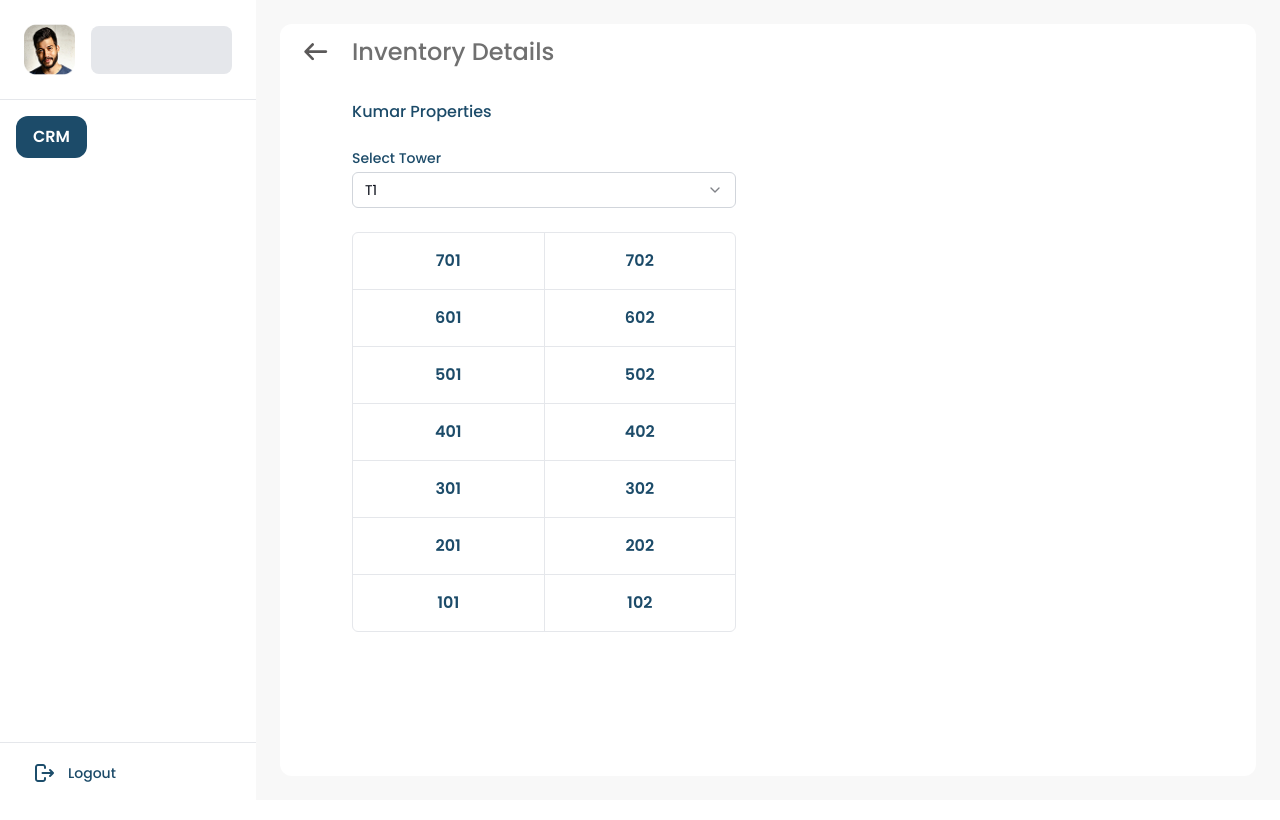
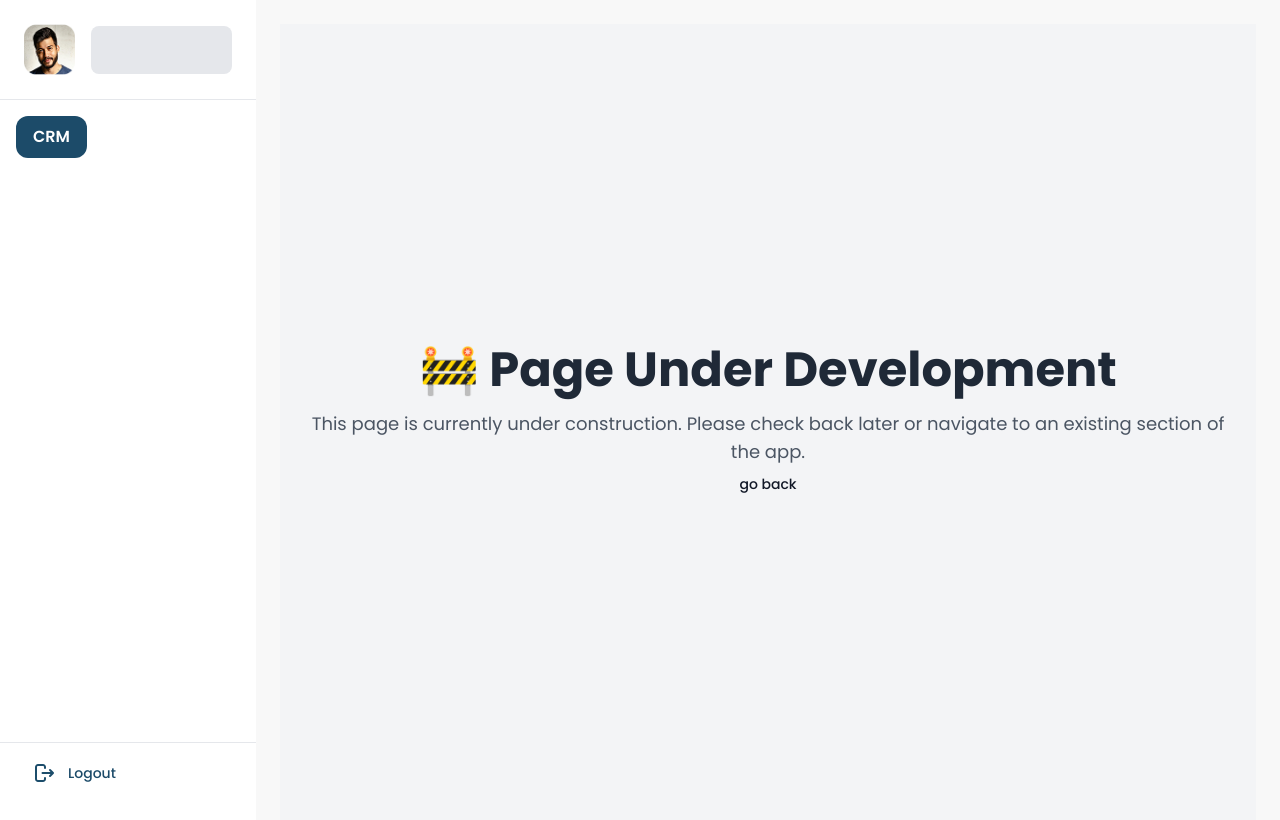
Before and after one commit to anandnarwade7/CRM-Frontend, a React (Vite) app: page /app/inventory-details in a window 1280 px wide. Shown: the top 820 px of the page. Built offline with nearby package versions, Linux system fonts and the light colour scheme; sample sign-in values are in the browser's storage.

Commit message:
Integrate the Inventory API

```diff
--- a/src/App.jsx
+++ b/src/App.jsx
@@ -140,7 +140,7 @@ const router = createBrowserRouter([
             element: <CreateInventoryDetails />,
           },
           {
-            path: "/app/inventory-details",
+            path: "/app/inventory-details/:projectId",
             element: <InventoryDetails />,
           },
           {
--- a/src/components/custom/Projects/FlatDetailsDialog.jsx
+++ b/src/components/custom/Projects/FlatDetailsDialog.jsx
@@ -11,6 +11,8 @@ import { RadioGroup, RadioGroupItem } from "../../ui/radio-group";
 import { Button } from "../../ui/button";
 
 const FlatDetailsDialog = ({ unit }) => {
+  console.log("Selected ID", unit);
+
   const statusOptions = [
     { label: "Available", color: "bg-green-500", value: "available" },
     { label: "UN-Available", color: "bg-[#FF6F00]", value: "unavailable" },
@@ -22,7 +24,7 @@ const FlatDetailsDialog = ({ unit }) => {
   return (
     <DialogContent>
       <DialogHeader>
-        <DialogTitle>T1 {unit}</DialogTitle>
+        <DialogTitle>{unit?.flatNumber}</DialogTitle>
       </DialogHeader>
       <div>
         <Label className="text-main-text font-semibold">Area</Label>
--- a/src/components/custom/Projects/ProjectTableContainer.jsx
+++ b/src/components/custom/Projects/ProjectTableContainer.jsx
@@ -1,64 +1,31 @@
-import { useMemo } from "react";
+import { useMemo, useState } from "react";
 import ProjectTable from "./ProjectTable";
 import { Button } from "../../ui/button";
 import { Link } from "../../../assets";
 import { useNavigate } from "react-router";
 import Table from "../Table";
+import { useGetProjects } from "../../../hooks/Projects/useGetProjects";
+import TablePagination from "../TablePagination/TablePagination";
 
 const ProjectTableContainer = () => {
   const navigate = useNavigate();
-  const sampleData = [
-    {
-      id: 1,
-      name: "Kumar Properties",
-      address: "Pune",
-      totalTowers: 2,
-      totalFloors: 2,
-    },
-    {
-      id: 2,
-      name: "Kumar Properties",
-      address: "Pune",
-      totalTowers: 2,
-      totalFloors: 2,
-    },
-    {
-      id: 3,
-      name: "Kumar Properties",
-      address: "Pune",
-      totalTowers: 2,
-      totalFloors: 2,
-    },
-    {
-      id: 4,
-      name: "Kumar Properties",
-      address: "Pune",
-      totalTowers: 2,
-      totalFloors: 2,
-    },
-    {
-      id: 5,
-      name: "Kumar Properties",
-      address: "Pune",
-      totalTowers: 2,
-      totalFloors: 2,
-    },
-  ];
+  const [page, setPage] = useState(1);
+  const { projectData, totalPages, isLoading, error } = useGetProjects(page);
 
   const columns = [
     // { accessorKey: "id", header: "ID" },
-    { accessorKey: "name", header: "Property Name" },
+    { accessorKey: "propertyName", header: "Property Name" },
     { accessorKey: "address", header: "Address" },
     { accessorKey: "totalTowers", header: "Total Towers" },
     { accessorKey: "totalFloors", header: "Total Floors" },
     {
       header: "Inventory",
-      cell: () => (
+      cell: ({ row }) => (
         <Button
           size="icon"
           className="bg-main-secondary rounded-xl shadow-none"
           onClick={() => {
-            navigate("/app/inventory-details");
+            navigate(`/app/inventory-details/${row?.original?.id}`);
           }}
         >
           <img src={Link} alt="Link" />
@@ -67,10 +34,15 @@ const ProjectTableContainer = () => {
     },
   ];
 
+  if (isLoading) {
+    return <p>Loading....</p>;
+  }
+
   return (
     <div className="my-4">
       {/* <ProjectTable data={sampleData} columns={columns} /> */}
-      <Table data={sampleData} columns={columns} />
+      <Table data={projectData} columns={columns} />
+      <TablePagination totalPages={totalPages} page={page} setPage={setPage} />
     </div>
   );
 };
--- a/src/components/ui/toast.jsx
+++ b/src/components/ui/toast.jsx
@@ -26,6 +26,7 @@ const toastVariants = cva(
         default: "border bg-background text-foreground",
         destructive:
           "destructive group border-destructive bg-destructive text-destructive-foreground",
+        info:"bg-blue-100 text-black border-blue-300"
       },
     },
     defaultVariants: {
--- /dev/null
+++ b/src/hooks/Projects/useGetFlatsDetails.js
@@ -0,0 +1,16 @@
+import { useQuery } from "@tanstack/react-query";
+import { getFlatsDetails } from "../../services/Project/projectservice";
+
+export const useGetFlatsDetails = (towerId) => {
+  const { data, isLoading, error } = useQuery({
+    queryKey: ["flatsDetails", towerId],
+    queryFn: () => getFlatsDetails(towerId),
+    enabled: !!towerId,
+  });
+
+  return {
+    data,
+    isLoading,
+    error,
+  };
+};
--- /dev/null
+++ b/src/hooks/Projects/useGetProjects.js
@@ -0,0 +1,16 @@
+import { useQuery } from "@tanstack/react-query";
+import { getProjects } from "../../services/Project/projectservice";
+
+export const useGetProjects = (page) => {
+  const { data, isLoading, error } = useQuery({
+    queryKey: ["projects", page],
+    queryFn: () => getProjects(page),
+  });
+
+  return {
+    projectData: data?.content || [],
+    totalPages: data?.totalPages || 1,
+    isLoading,
+    error,
+  };
+};
--- /dev/null
+++ b/src/hooks/Projects/useGetTowerDetails.js
@@ -0,0 +1,15 @@
+import { useQuery } from "@tanstack/react-query";
+import { getTowerDetails } from "../../services/Project/projectservice";
+
+export const useGetTowerDetails = (projectId) => {
+  const { data, isLoading, error } = useQuery({
+    queryKey: ["towerDetails"],
+    queryFn: () => getTowerDetails(projectId),
+  });
+
+  return {
+    data,
+    isLoading,
+    error,
+  };
+};
--- a/src/pages/Projects/InventoryDetails.jsx
+++ b/src/pages/Projects/InventoryDetails.jsx
@@ -1,5 +1,5 @@
 import { Back } from "../../assets";
-import { Link } from "react-router";
+import { Link, useParams } from "react-router";
 import { Label } from "../../components/ui/label";
 import {
   Select,
@@ -11,18 +11,38 @@ import {
 import { Dialog, DialogTrigger } from "../../components/ui/dialog";
 import { useState } from "react";
 import FlatDetailsDialog from "../../components/custom/Projects/FlatDetailsDialog";
+import { useGetTowerDetails } from "../../hooks/Projects/useGetTowerDetails";
+import { Loader2 } from "lucide-react";
+import { useGetFlatsDetails } from "../../hooks/Projects/useGetFlatsDetails";
 
 const InventoryDetails = () => {
+  const { projectId } = useParams();
+  const [selectedTowerId, setSelectedTowerId] = useState(null);
   const [selectedUnit, setSelectedUnit] = useState(null);
-  const units = [
-    ["701", "702"],
-    ["601", "602"],
-    ["501", "502"],
-    ["401", "402"],
-    ["301", "302"],
-    ["201", "202"],
-    ["101", "102"],
-  ];
+
+  const {
+    data: towerSelectData,
+    isLoading: towerSelectLoading,
+    error: towerSelectError,
+  } = useGetTowerDetails(projectId);
+
+  const {
+    data: flatsData,
+    isLoading: isFlatsLoading,
+    error: flatsError,
+  } = useGetFlatsDetails(selectedTowerId);
+
+  console.log("Flats Details", flatsData);
+
+  // const units = [
+  //   ["701", "702"],
+  //   ["601", "602"],
+  //   ["501", "502"],
+  //   ["401", "402"],
+  //   ["301", "302"],
+  //   ["201", "202"],
+  //   ["101", "102"],
+  // ];
   return (
     <section className="w-full h-full rounded-xl bg-white px-6 py-3">
       {/* Inventory Details Header */}
@@ -36,6 +56,9 @@ const InventoryDetails = () => {
       {/* Main Section */}
       <div className="mx-12">
         <p className="text-main-text font-medium">Kumar Properties</p>
+        {towerSelectLoading ? (
+          <Loader2 className="animate-spin" size={24} />
+        ) : (
           <div className="my-6 w-full max-w-sm">
             <Label
               htmlFor="tower"
@@ -43,39 +66,50 @@ const InventoryDetails = () => {
             >
               Select Tower
             </Label>
-          <Select defaultValue="T1">
+            <Select onValueChange={setSelectedTowerId}>
               <SelectTrigger className="w-full border-gray-300 shadow-none">
                 <SelectValue placeholder="Select tower" />
               </SelectTrigger>
               <SelectContent>
-              <SelectItem value="T1">T1</SelectItem>
-              <SelectItem value="T2">T2</SelectItem>
-              <SelectItem value="T3">T3</SelectItem>
+                {towerSelectData?.map((tower) => (
+                  <SelectItem key={tower?.id} value={tower?.id}>
+                    {tower?.towerName}
+                  </SelectItem>
+                ))}
               </SelectContent>
             </Select>
           </div>
+        )}
 
         {/* Units Grid */}
         <Dialog>
+          {isFlatsLoading ? (
+            <Loader2 className="animate-spin" size={24} />
+          ) : (
+            flatsData?.length > 0 && (
               <div className="border rounded-md overflow-hidden w-full max-w-sm">
-            {units?.map((row, rowIndex) => (
-              <div key={rowIndex} className="flex">
+                {flatsData?.map((row, rowIndex) => (
+                  <div key={row?.flatNumber} className="flex">
                     {row?.map((unit, colIndex) => (
                       <DialogTrigger key={`${rowIndex}-${colIndex}`} asChild>
                         <div
                           onClick={() => setSelectedUnit(unit)}
                           className={`cursor-pointer hover:underline flex-1 p-4 text-center border-b border-r text-main-text font-semibold
-                        ${rowIndex === units.length - 1 ? "border-b-0" : ""}
-                        ${colIndex === row.length - 1 ? "border-r-0" : ""}
+                        ${
+                          rowIndex === flatsData?.length - 1 ? "border-b-0" : ""
+                        }
+                        ${colIndex === row?.length - 1 ? "border-r-0" : ""}
                         `}
                         >
-                      {unit}
+                          {unit?.flatNumber}
                         </div>
                       </DialogTrigger>
                     ))}
                   </div>
                 ))}
               </div>
+            )
+          )}
           <FlatDetailsDialog unit={selectedUnit} />
         </Dialog>
       </div>
--- a/src/schemas/Projects/projects.js
+++ b/src/schemas/Projects/projects.js
@@ -6,14 +6,14 @@ export const towerSchema = z.object({
   totalFloors: z.coerce
     .number({ required_error: "Total Floors is required" })
     .int("Must be an integer")
-    .positive("Must be greater than 0")
-    .max(20, "Should be Less than 20"),
+    .positive("Must be greater than 0"),
+    // .max(20, "Should be Less than 20"),
 
   flatsPerFloor: z.coerce
     .number({ required_error: "Flats Per Floor is required" })
     .int("Must be an integer")
-    .positive("Must be greater than 0")
-    .max(20, "Should be Less than 20"),
+    .positive("Must be greater than 0"),
+    // .max(20, "Should be Less than 20"),
 });
 
 // Schema for whole Inventory
```
Also changed, not shown: src/hooks/Projects/useCreateInventory.js (+12 -2 lines), src/services/Project/projectService.js (+36 -0 lines). Lines whose indentation alone changed are shown as unchanged.
